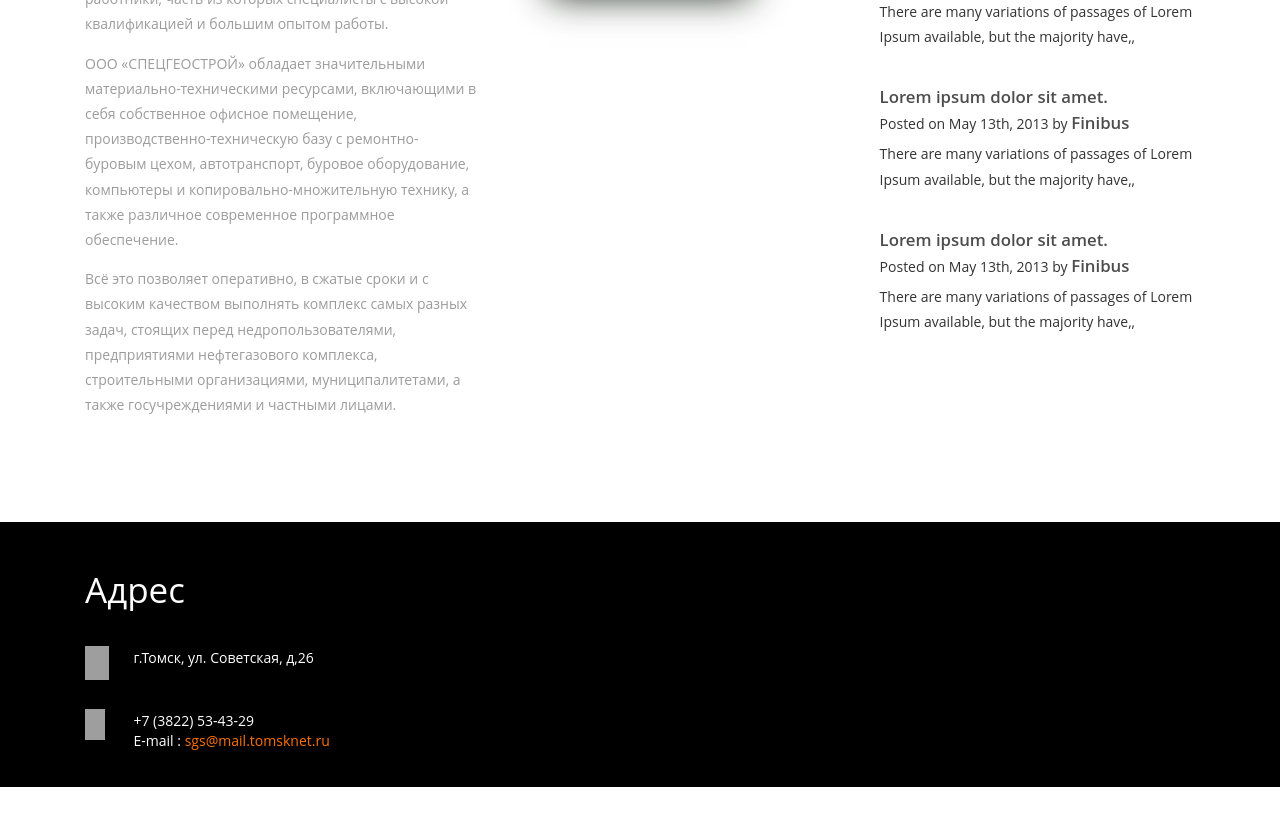
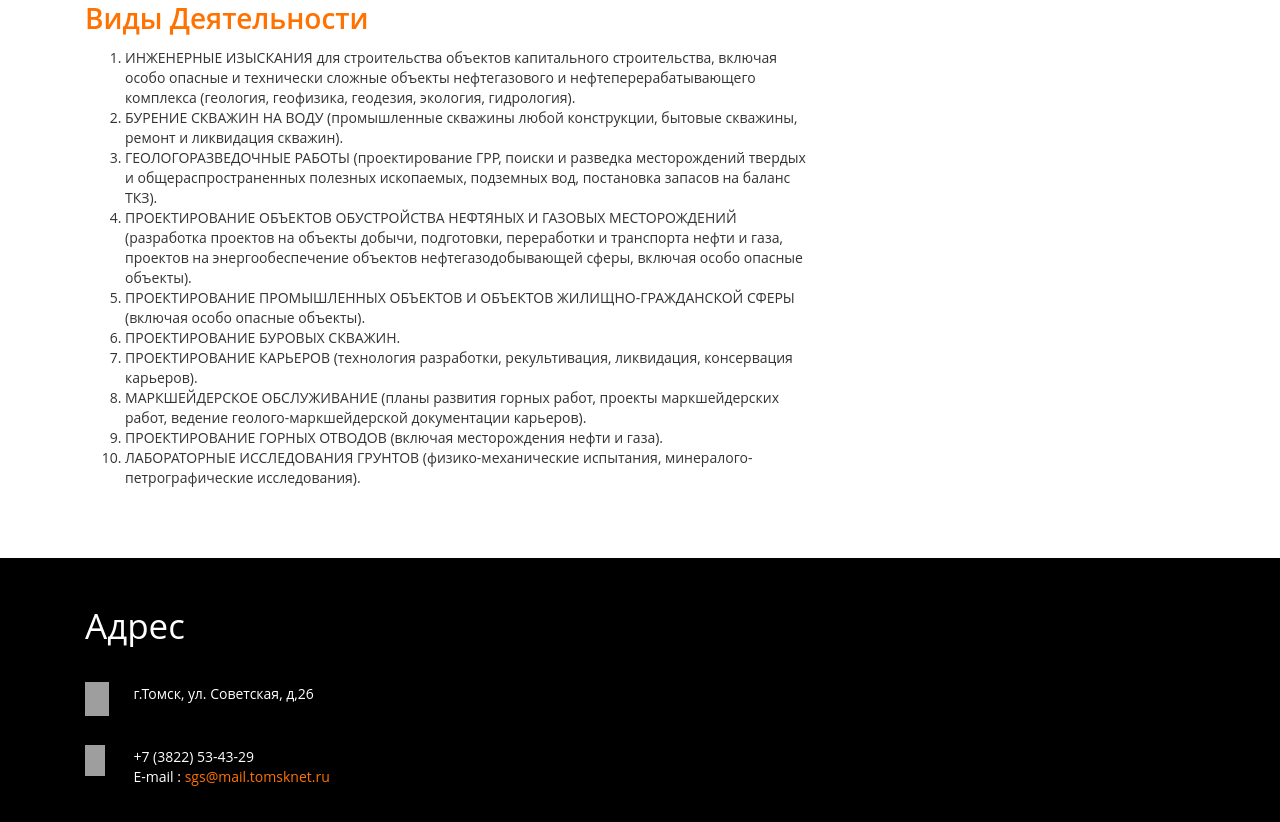
Before and after one commit to Klimashin/sgstomsk, a Yii app: template views/site/about.php in a window 1280 px wide. Shown: the part 476-1298 px from the top of the page. Before the commit the page ends 1263 px from the top, so only its background shows below. Run offline with PHP 8.4 and a stand-in for Yii, Linux system fonts and the light colour scheme; the template is opened without the code that fills it, so the values that code supplies are empty; some libraries are stand-ins or nearby versions; grey boxes are pictures that could not be loaded.

Commit message:
Add vacancies, add about serts

```diff
--- a/views/layouts/main.php
+++ b/views/layouts/main.php
@@ -31,7 +31,7 @@ AppAsset::register($this);
                 <li <?php if ($this->context->action->id == 'index'): ?>class="active"<?php endif; ?>><a href="/site/index">Главная</a></li>
                 <li <?php if ($this->context->action->id == 'about'): ?>class="active"<?php endif; ?>><a href="/site/about">О нас</a></li>
                 <li <?php if ($this->context->action->id == 'news'): ?>class="active"<?php endif; ?>><a href="/site/news">Новости</a></li>
-                <li <?php if ($this->context->action->id == 'vacancies'): ?>class="active"<?php endif; ?>><a href="/site/services">Вакансии</a></li>
+                <li <?php if ($this->context->action->id == 'vacancies'): ?>class="active"<?php endif; ?>><a href="/site/vacancies">Вакансии</a></li>
                 <li <?php if ($this->context->action->id == 'contact'): ?>class="active"<?php endif; ?>><a href="/site/contact">Связаться с нами</a></li>
                 <div class="clearfix"> </div>
             </ul>
--- a/views/site/about.php
+++ b/views/site/about.php
@@ -7,70 +7,51 @@ use yii\helpers\Html;
 $this->title = 'About';
 $this->params['breadcrumbs'][] = $this->title;
 ?>
-<h2>О НАС</h2>
 <div class="about">
         <div class="col-md-8 about-data">
-                <div class="about-desc">
-                        <p>ООО «СПЕЦГЕОСТРОЙ» является многопрофильным предприятием, специализирующимся
-                            на оказании широкого спектра услуг в различных областях геологии, инженерных изысканий
-                            и проектирования гражданского и промышленного строительства на
-                            территории Сибири и сопредельных регионов. </p>
-                        <p>Коллектив предприятия насчитывает свыше 60 человек, более половины из которых
-                            - инженерно-технические работники, часть из которых специалисты с высокой квалификацией
-                            и большим опытом работы. </p>
-                        <p>ООО «СПЕЦГЕОСТРОЙ» обладает значительными материально-техническими ресурсами,
-                            включающими в себя собственное офисное помещение, производственно-техническую базу
-                            с ремонтно-буровым цехом, автотранспорт, буровое оборудование, компьютеры и
-                            копировально-множительную технику, а также различное современное программное обеспечение.</p>
-                        <p>Всё это позволяет оперативно, в сжатые сроки и с высоким качеством выполнять комплекс
-                            самых разных задач, стоящих перед недропользователями, предприятиями нефтегазового комплекса,
-                            строительными организациями, муниципалитетами, а также госучреждениями и частными лицами. </p>
-                </div>
-                <div class="about-img">
-                        <img src="img/about1.jpg" class="img-responsive" alt="">
-                </div>
+            <h2>Предложение к сотрудничеству</h2>
+            <p>Проектно-изыскательская организация ООО «Спецгеострой» предлагает свои услуги по комплексному
+                проектированию, выполнению полного комплекса инженерных изысканий, гидрогеологических работ
+                по объектам нефтегазового комплекса, промышленных сооружений, объектов внутрипромыслового,
+                межпромыслового транспорта нефти и газа, газоснабжения и иным объектам.</p>
+            <p>Специалисты ООО «Спецгеострой» имеют опыт выполнения проектно-изыскательских работ
+                по объектам обустройства нефтяных и газоконденсатных месторождений, объектов
+                общезаводского хозяйства, нефтеперерабатывающих предприятий, межпромысловых, внутрипромысловых газо-
+                и нефтепроводов, водоводов системы ППД, складов ГСМ, карьеров, автодорог и других объектов
+                капитального строительства, объектов реконструкции и капитального ремонта.</p>
+            <h2>Виды деятельности</h2>
+            <ol>
+                <li>ИНЖЕНЕРНЫЕ ИЗЫСКАНИЯ для строительства объектов капитального строительства, включая особо опасные и технически сложные объекты нефтегазового  и нефтеперерабатывающего комплекса (геология, геофизика, геодезия, экология, гидрология).</li>
+                <li>БУРЕНИЕ СКВАЖИН НА ВОДУ (промышленные скважины любой конструкции, бытовые скважины, ремонт и ликвидация скважин).</li>
+                <li>ГЕОЛОГОРАЗВЕДОЧНЫЕ РАБОТЫ (проектирование ГРР, поиски и разведка месторождений твердых и общераспространенных полезных ископаемых, подземных вод, постановка запасов на баланс ТКЗ).</li>
+                <li>ПРОЕКТИРОВАНИЕ ОБЪЕКТОВ ОБУСТРОЙСТВА НЕФТЯНЫХ И ГАЗОВЫХ МЕСТОРОЖДЕНИЙ (разработка проектов на объекты добычи, подготовки, переработки и транспорта нефти и газа, проектов на энергообеспечение объектов нефтегазодобывающей сферы, включая особо опасные объекты).</li>
+                <li>ПРОЕКТИРОВАНИЕ ПРОМЫШЛЕННЫХ ОБЪЕКТОВ И ОБЪЕКТОВ ЖИЛИЩНО-ГРАЖДАНСКОЙ СФЕРЫ (включая особо опасные объекты).</li>
+                <li>ПРОЕКТИРОВАНИЕ БУРОВЫХ СКВАЖИН.</li>
+                <li>ПРОЕКТИРОВАНИЕ КАРЬЕРОВ (технология разработки, рекультивация, ликвидация, консервация карьеров).</li>
+                <li>МАРКШЕЙДЕРСКОЕ ОБСЛУЖИВАНИЕ (планы развития горных работ, проекты маркшейдерских работ, ведение геолого-маркшейдерской документации карьеров).</li>
+                <li>ПРОЕКТИРОВАНИЕ ГОРНЫХ ОТВОДОВ (включая месторождения нефти и газа).</li>
+                <li>ЛАБОРАТОРНЫЕ ИССЛЕДОВАНИЯ ГРУНТОВ (физико-механические испытания, минералого-петрографические исследования).</li>
+            </ol>
         </div>
         <div class="col-md-4 sidebar">
-                <h2>Recent Categories</h2>
+            <h2>Лицензии И сертификаты</h2>
             <div class="blog_posts">
-                          <div class="blog_desc">
-                                        <div class="blog_heading">
-                                                <p><span>Lorem ipsum dolor sit amet.</span></p>
-                                                <p class="date">Posted on May 13th, 2013 by <span class="author">Finibus</span> </p>
-                                         </div>
-                                        <p>There are many variations of passages of Lorem Ipsum available, but the majority have,,</p>
-                                  </div>
-                                <div class="clearfix"> </div>
+                <?php
+                foreach ($serts as $sertName => $sert) {
+                    foreach ($sert as $img) {
+                        echo "<img src='$img'/>";
+                    }
+                }
+                ?>
             </div>
             <div class="blog_posts">
-                                  <div class="blog_desc">
-                                                <div class="blog_heading">
-                                                        <p><span>Lorem ipsum dolor sit amet.</span></p>
-                                                        <p class="date">Posted on May 13th, 2013 by <span class="author">Finibus</span> </p>
-                                                 </div>
-                                                <p>There are many variations of passages of Lorem Ipsum available, but the majority have,,</p>
-                                  </div>
-                                <div class="clearfix"> </div>
+
             </div>
             <div class="blog_posts">
-                                          <div class="blog_desc">
-                                                <div class="blog_heading">
-                                                        <p><span>Lorem ipsum dolor sit amet.</span></p>
-                                                        <p class="date">Posted on May 13th, 2013 by <span class="author">Finibus </span> </p>
-                                                 </div>
-                                                <p>There are many variations of passages of Lorem Ipsum available, but the majority have,,</p>
-                                  </div>
-                                <div class="clearfix"> </div>
+
             </div>
             <div class="blog_posts">
-                                          <div class="blog_desc">
-                                                <div class="blog_heading">
-                                                        <p><span>Lorem ipsum dolor sit amet.</span></p>
-                                                        <p class="date">Posted on May 13th, 2013 by <span class="author">Finibus</span> </p>
-                                                 </div>
-                                                <p>There are many variations of passages of Lorem Ipsum available, but the majority have,,</p>
-                                  </div>
-                                 <div class="clearfix"> </div>
+
             </div>
         </div>
         <div class="clearfix"> </div>
--- a/web/css/style.css
+++ b/web/css/style.css
@@ -541,7 +541,6 @@ i.in:hover{
 }
 .about-data p{
 	font-size: 1em;
-	color: #9C9C9C;
 	line-height: 1.8em;
 	margin: 1em 0em;
 }
@@ -578,6 +577,9 @@ i.in:hover{
 }
 .blog_desc {
 	margin: 1em 0em 1.5em;
+}
+.blog_posts img {
+    width: 200px;
 }
 /***Services*/
 .services{
```
Also changed, not shown: controllers/SiteController.php (+19 -1 lines), views/site/vacancies.php (added, +37 -0 lines), web/img/serts/Допуск СРО инженерные изыскания/Document-page-001.jpg (added), web/img/serts/Допуск СРО инженерные изыскания/Document-page-002.jpg (added), web/img/serts/Допуск СРО инженерные изыскания/Document-page-003.jpg (added). Lines whose indentation alone changed are shown as unchanged.
